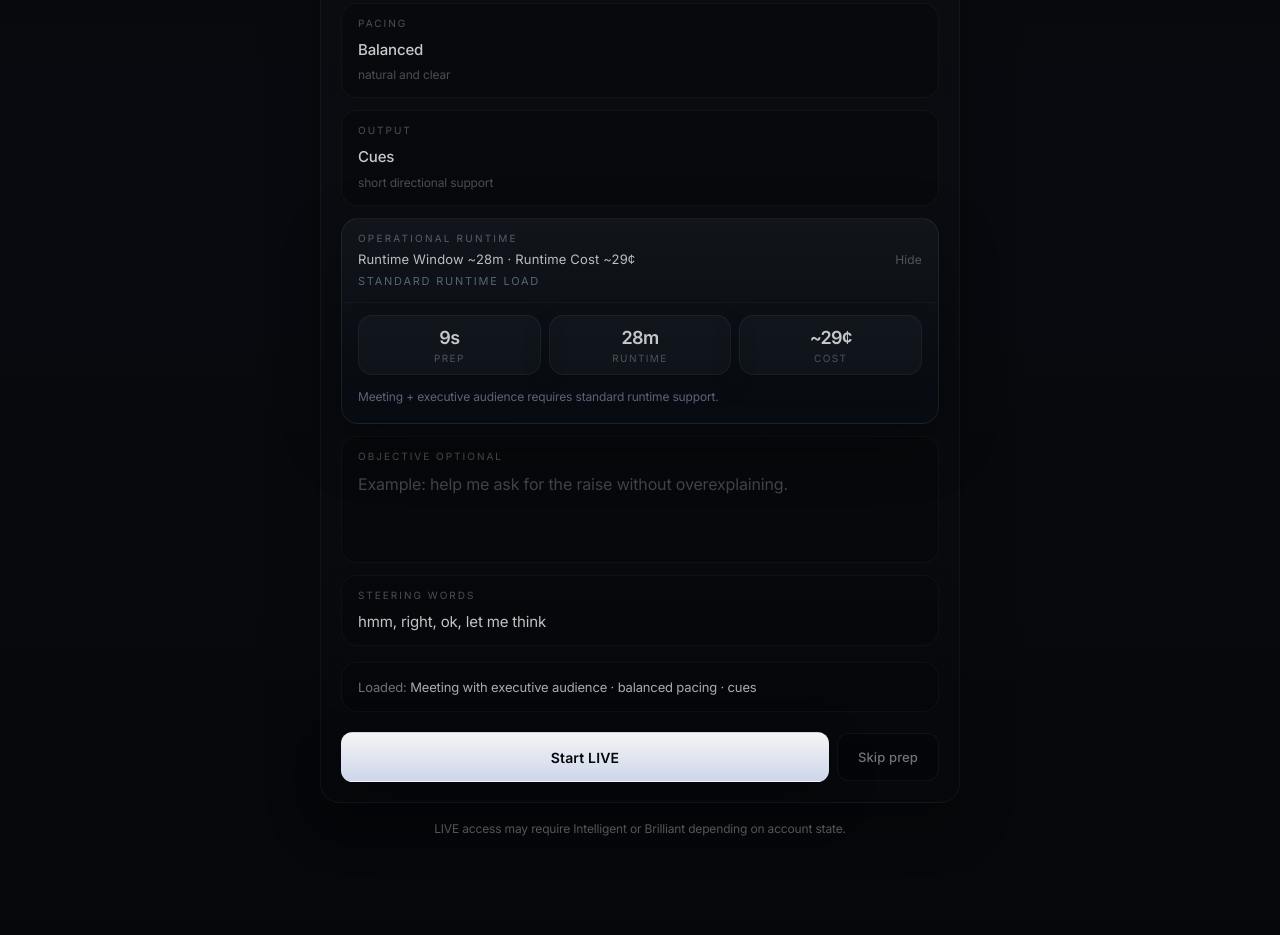
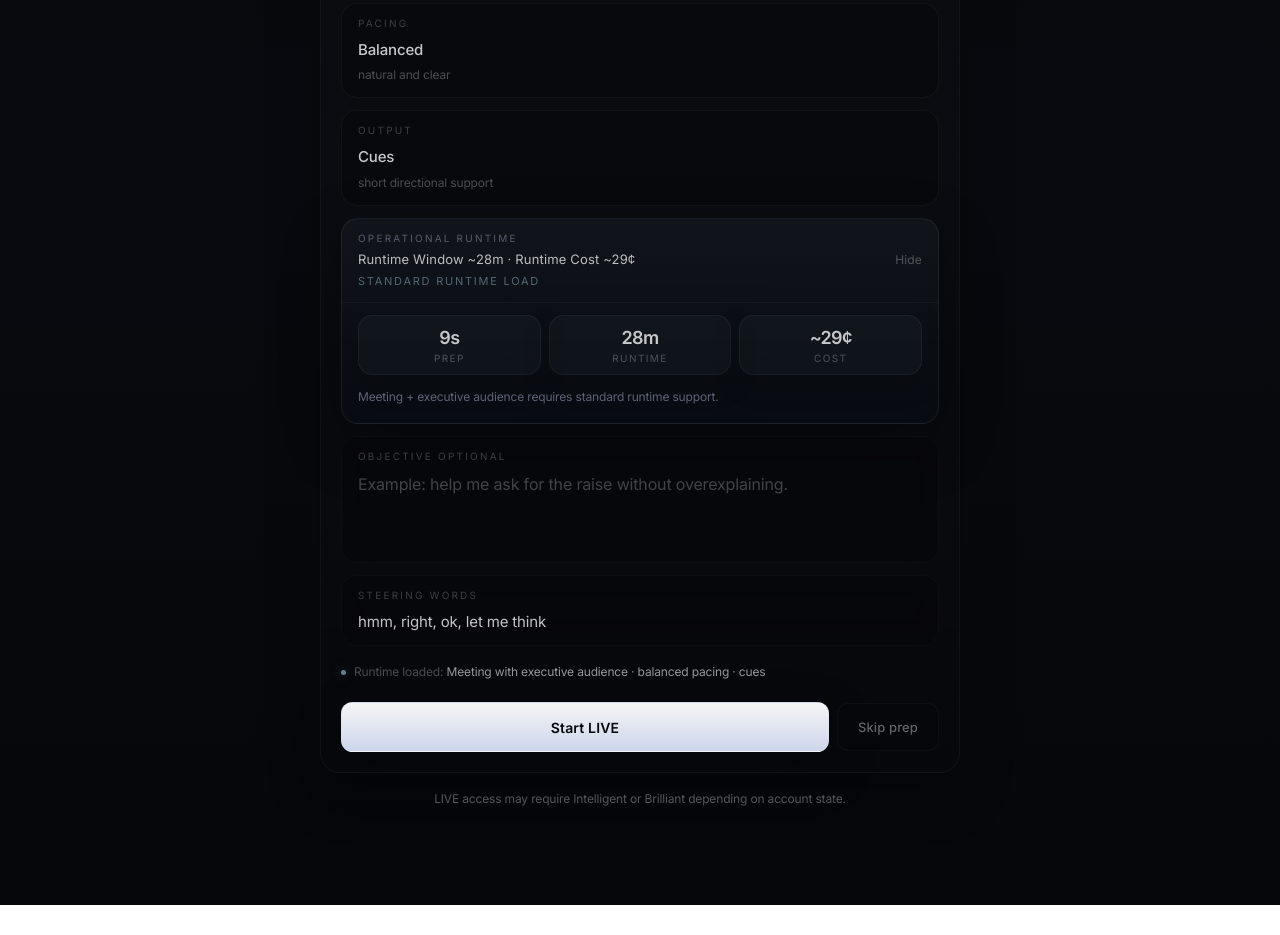
Before and after one commit to LesKemVal/ai-clarity, a Next.js app: page /george/live-entry in a window 1280 px wide. Shown: the part 580-1515 px from the top of the page. After the commit the page ends 1485 px from the top, so only its background shows below. Built offline with nearby package versions, Linux system fonts and the light colour scheme.

Commit message:
Reduce LIVE prep room visual noise

```diff
--- a/app/george/live-entry/LiveEntryClient.tsx
+++ b/app/george/live-entry/LiveEntryClient.tsx
@@ -144,7 +144,7 @@ function CompactSelect({
 }) {
   return (
     <label className="block rounded-[1rem] border border-white/[0.04] bg-black/20 px-4 py-3">
-      <span className="block text-[10px] uppercase tracking-[0.2em] text-white/28">{label}</span>
+      <span className="block text-[10px] uppercase tracking-[0.22em] text-white/22">{label}</span>
       <select
         value={value}
         onChange={(event) => onChange(event.target.value)}
@@ -376,8 +376,8 @@ export default function LiveEntryClient() {
             )}
           </div>
 
-          <label className="mt-3 block rounded-[1rem] border border-white/[0.04] bg-black/20 px-4 py-3">
-            <span className="block text-[10px] uppercase tracking-[0.2em] text-white/28">Objective optional</span>
+          <label className="mt-3 block rounded-[1rem] border border-white/[0.028] bg-black/14 px-4 py-3 backdrop-blur-md">
+            <span className="block text-[10px] uppercase tracking-[0.22em] text-white/22">Objective optional</span>
             <textarea
               value={objective}
               onChange={(event) => setObjective(event.target.value)}
@@ -387,8 +387,8 @@ export default function LiveEntryClient() {
             />
           </label>
 
-          <label className="mt-3 block rounded-[1rem] border border-white/[0.04] bg-black/20 px-4 py-3">
-            <span className="block text-[10px] uppercase tracking-[0.2em] text-white/28">Steering words</span>
+          <label className="mt-3 block rounded-[1rem] border border-white/[0.028] bg-black/14 px-4 py-3 backdrop-blur-md">
+            <span className="block text-[10px] uppercase tracking-[0.22em] text-white/22">Steering words</span>
             <input
               value={controlWords}
               onChange={(event) => setControlWords(event.target.value)}
@@ -397,8 +397,11 @@ export default function LiveEntryClient() {
             />
           </label>
 
-          <div className="mt-4 rounded-[1rem] border border-white/[0.035] bg-black/16 px-4 py-3 text-[13px] leading-6 text-white/42">
-            Loaded: <span className="text-white/66">{loadedSummary}</span>
+          <div className="mt-4 flex items-center gap-2 text-[12px] leading-5 text-white/34">
+            <span className="h-[5px] w-[5px] rounded-full bg-[#8FB6C9]/70 shadow-[0_0_12px_rgba(143,182,201,0.42)]" />
+            <span>
+              Runtime loaded: <span className="text-white/58">{loadedSummary}</span>
+            </span>
           </div>
 
           <div className="mt-5 grid gap-2 sm:grid-cols-[1fr_auto] sm:items-center">
@@ -413,7 +416,7 @@ export default function LiveEntryClient() {
             <button
               type="button"
               onClick={() => startLive(true)}
-              className="min-h-[48px] rounded-[0.95rem] border border-white/[0.045] bg-black/18 px-5 py-3 text-[13px] font-medium text-white/44 transition hover:bg-white/[0.02] hover:text-white/68"
+              className="min-h-[48px] rounded-[0.95rem] border border-white/[0.032] bg-black/14 px-5 py-3 text-[13px] font-medium text-white/38 transition hover:bg-white/[0.018] hover:text-white/60"
             >
               Skip prep
             </button>
@@ -444,19 +447,19 @@ export default function LiveEntryClient() {
               <button type="button" onClick={() => setShowPrepPreview(false)} className="rounded-full px-2 py-1 text-[12px] text-white/38 hover:text-white/70">Close</button>
             </div>
 
-            <div className="mt-4 rounded-[1rem] border border-[#8FB6C9]/[0.08] bg-[#8FB6C9]/[0.045] px-4 py-3 text-[13px] leading-6 text-white/58 shadow-[0_12px_32px_rgba(0,0,0,0.22)]">
+            <div className="mt-4 rounded-[1rem] border border-[#8FB6C9]/[0.05] bg-[#8FB6C9]/[0.032] px-4 py-3 text-[13px] leading-6 text-white/54">
               {loadedSummary} · ~{finalResourceEstimate.runtimeMinutes}m · ~{finalResourceEstimate.estimatedCents}¢
             </div>
 
             <div className="mt-4">
-              <div className="mb-2 text-[10px] uppercase tracking-[0.2em] text-white/28">Resources</div>
+              <div className="mb-2 text-[10px] uppercase tracking-[0.22em] text-white/22">Resources</div>
               <div className="flex flex-wrap gap-2">
                 {editableResources.map((resource) => (
                   <button
                     key={resource}
                     type="button"
                     onClick={() => removeResource(resource)}
-                    className="rounded-full border border-[#8FB6C9]/[0.10] bg-[#8FB6C9]/[0.045] px-3 py-1.5 text-[12px] text-[#D7DCFF]/58 shadow-[0_8px_24px_rgba(0,0,0,0.16)] transition hover:border-red-300/24 hover:bg-red-300/[0.05] hover:text-red-100/82"
+                    className="rounded-full border border-[#8FB6C9]/[0.07] bg-[#8FB6C9]/[0.032] px-3 py-1.5 text-[12px] text-[#D7DCFF]/54 transition hover:border-red-300/20 hover:bg-red-300/[0.04] hover:text-red-100/78"
                     title="Tap to remove"
                   >
                     {resource} ×
@@ -474,7 +477,7 @@ export default function LiveEntryClient() {
                   placeholder="Add resource, e.g. silence timing"
                   className="bx-command-shimmer min-w-0 flex-1 rounded-[0.95rem] border border-[#8FB6C9]/[0.08] bg-black/24 px-3 py-2.5 text-[13px] text-white/76 outline-none placeholder:text-white/24"
                 />
-                <button type="button" onClick={addResource} className="rounded-[0.95rem] border border-[#8FB6C9]/[0.10] bg-[#8FB6C9]/[0.04] px-3 py-2.5 text-[12px] text-[#D7DCFF]/58 transition hover:bg-[#8FB6C9]/[0.08] hover:text-white">Add</button>
+                <button type="button" onClick={addResource} className="rounded-[0.95rem] border border-[#8FB6C9]/[0.07] bg-[#8FB6C9]/[0.03] px-3 py-2.5 text-[12px] text-[#D7DCFF]/54 transition hover:bg-[#8FB6C9]/[0.06] hover:text-white/88">Add</button>
               </div>
             </div>
 
@@ -486,7 +489,7 @@ export default function LiveEntryClient() {
               >
                 Now Start LIVE
               </button>
-              <button type="button" onClick={() => setShowPrepPreview(false)} className="min-h-[48px] rounded-[0.95rem] border border-white/[0.045] bg-black/18 px-5 py-3 text-[13px] font-medium text-white/44 transition hover:bg-white/[0.02] hover:text-white/68">Edit setup</button>
+              <button type="button" onClick={() => setShowPrepPreview(false)} className="min-h-[48px] rounded-[0.95rem] border border-white/[0.032] bg-black/14 px-5 py-3 text-[13px] font-medium text-white/38 transition hover:bg-white/[0.018] hover:text-white/60">Edit setup</button>
             </div>
           </div>
         </div>
```
